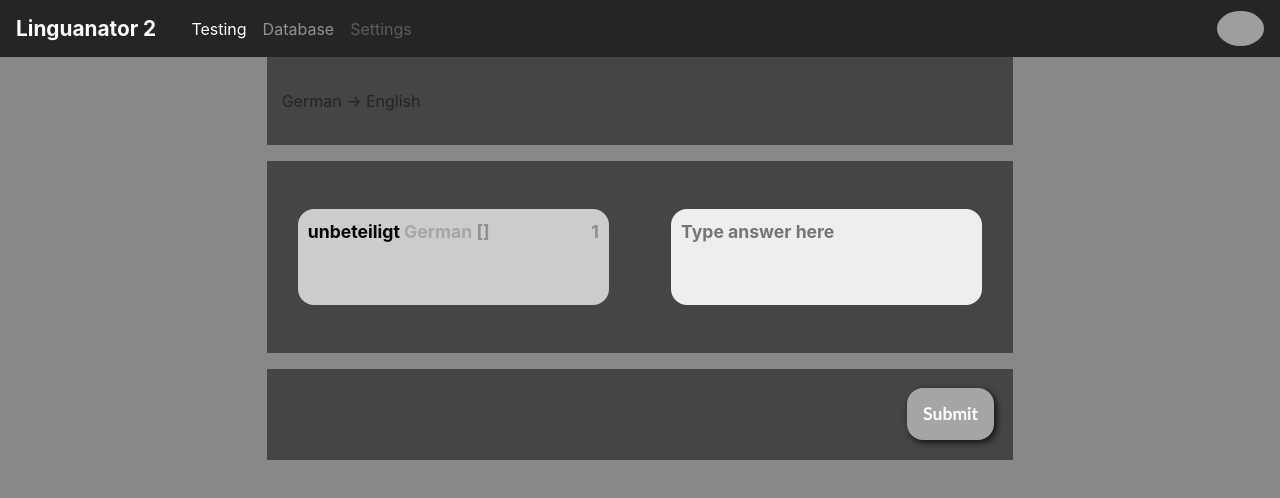
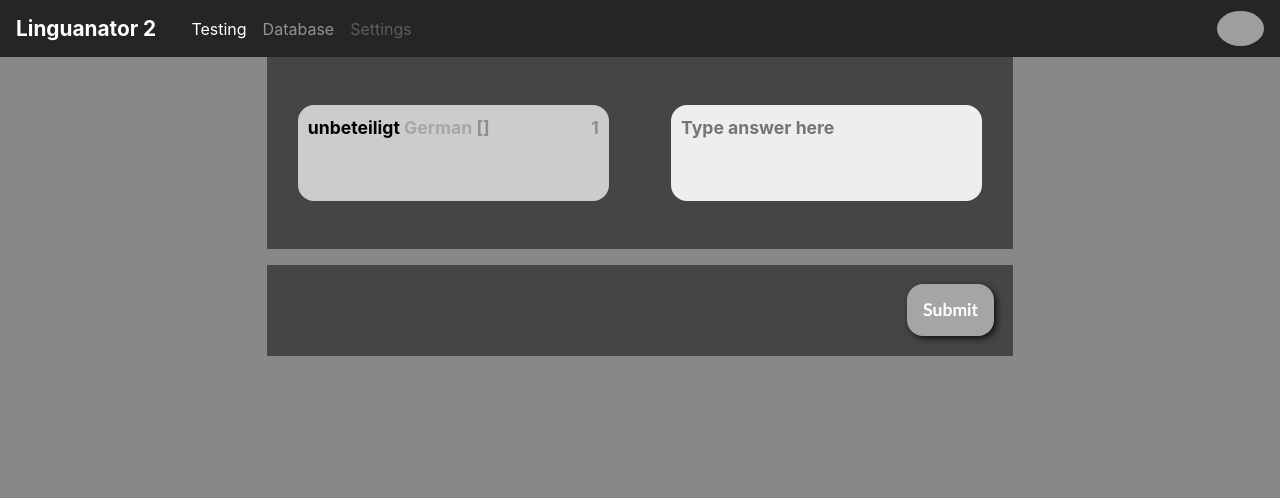
Before and after one commit to IgorBoyarshin/Linguanator2, an Angular app: page /testing in a window 1280 px wide. Shown: the top 498 px of the page. Built offline with nearby package versions, Linux system fonts and the light colour scheme; grey boxes are pictures that could not be loaded.

Commit message:
Removed the proposed section in testing. Changed colors

```diff
--- a/src/app/testing/testing.component.css
+++ b/src/app/testing/testing.component.css
@@ -88,8 +88,8 @@
 .result-full-match {
     padding-top: 0.6rem !important;
     padding-bottom: 0.6rem !important;
-    border-top: 0.6rem solid rgba(0, 255, 0, 0.5);
-    border-bottom: 0.6rem solid rgba(0, 255, 0, 0.5);
+    border-top: 0.6rem solid rgba(0, 200, 0, 0.9);
+    border-bottom: 0.6rem solid rgba(0, 200, 0, 0.9);
 }
 .result-partial-match {
     padding-top: 0.6rem !important;
--- a/src/app/testing/testing.component.html
+++ b/src/app/testing/testing.component.html
@@ -1,10 +1,4 @@
 <div class="container-fluid" id="main-container">
-    <div class="row">
-        <section class="col-7 container-fluid" id="testing-settings">
-            German -> English
-        </section>
-    </div>
-
     <div class="row">
         <section class="col-7 container-fluid" id="testing-main-column">
             <div class="row justify-content-around">
```
